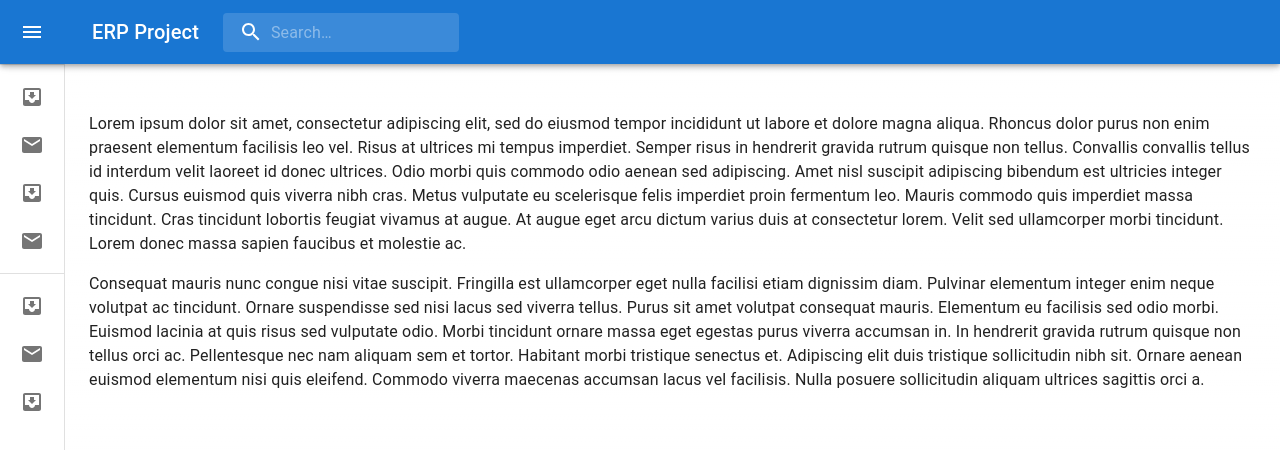
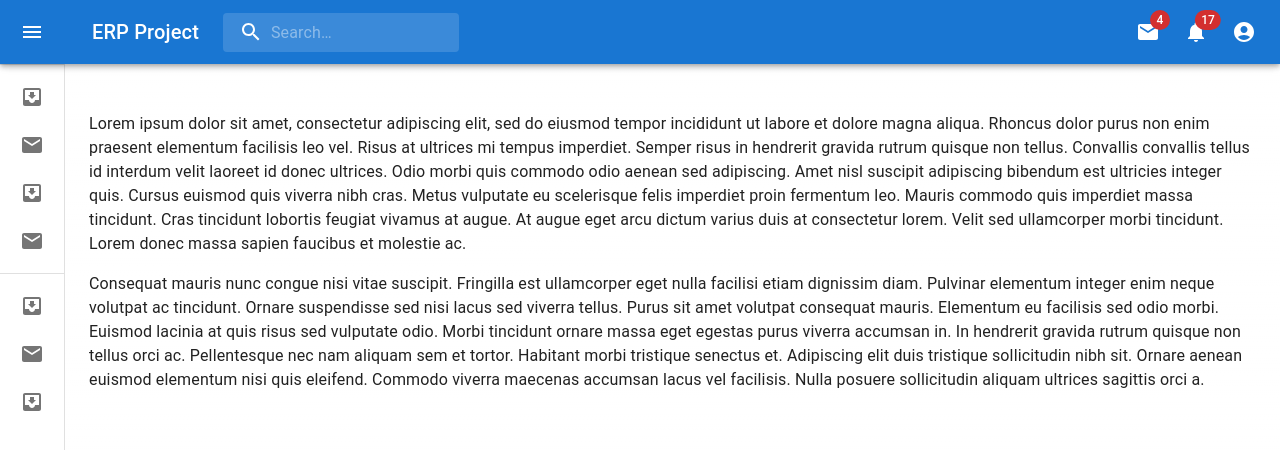
Before and after one commit to firatgoktepe/ERP-Project, a Next.js app: page / in a window 1280 px wide. Shown: the top 450 px of the page. Built offline with nearby package versions, Linux system fonts and the light colour scheme.

Commit message:
chore: header component modified for profile elements

```diff
--- a/src/layout/Header/Header.tsx
+++ b/src/layout/Header/Header.tsx
@@ -7,6 +7,7 @@ import SearchIcon from '@mui/icons-material/Search'
 import Search from '../../components/specific/Search/Search'
 import SearchIconWrapper from '../../components/specific/Search/SearchIconWrapper'
 import StyledInputBase from '../../components/specific/Search/StyledInputBase'
+import ProfileElements from '@/components/specific/ProfileElements/ProfileElements'
 
 interface openProps {
   open: boolean
@@ -14,6 +15,30 @@ interface openProps {
 }
 
 const Header: React.FC<openProps> = ({ open, handleDrawerOpen }) => {
+  const [anchorEl, setAnchorEl] = React.useState<null | HTMLElement>(null)
+  const [mobileMoreAnchorEl, setMobileMoreAnchorEl] =
+    React.useState<null | HTMLElement>(null)
+
+  const isMenuOpen = Boolean(anchorEl)
+  const isMobileMenuOpen = Boolean(mobileMoreAnchorEl)
+
+  const handleProfileMenuOpen = (event: React.MouseEvent<HTMLElement>) => {
+    setAnchorEl(event.currentTarget)
+  }
+
+  const handleMobileMenuClose = () => {
+    setMobileMoreAnchorEl(null)
+  }
+
+  const handleMenuClose = () => {
+    setAnchorEl(null)
+    handleMobileMenuClose()
+  }
+
+  const handleMobileMenuOpen = (event: React.MouseEvent<HTMLElement>) => {
+    setMobileMoreAnchorEl(event.currentTarget)
+  }
+
   return (
     <Toolbar>
       <IconButton
@@ -40,6 +65,16 @@ const Header: React.FC<openProps> = ({ open, handleDrawerOpen }) => {
           inputProps={{ 'aria-label': 'search' }}
         />
       </Search>
+      <ProfileElements
+        handleProfileMenuOpen={handleProfileMenuOpen}
+        handleMobileMenuClose={handleMobileMenuClose}
+        handleMenuClose={handleMenuClose}
+        handleMobileMenuOpen={handleMobileMenuOpen}
+        isMenuOpen={isMenuOpen}
+        isMobileMenuOpen={isMobileMenuOpen}
+        anchorEl={anchorEl}
+        mobileMoreAnchorEl={mobileMoreAnchorEl}
+      />
     </Toolbar>
   )
 }
```
